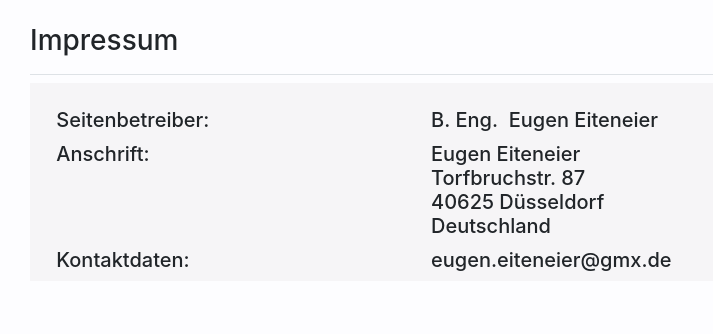
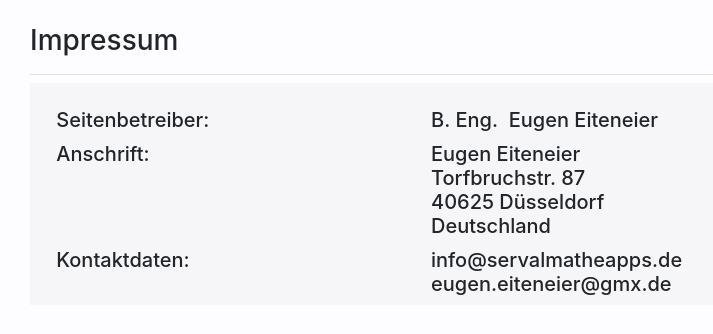
Before and after one commit to eiteneie34/m_app1, a Django app: page /impressum/ in a window 1280 px wide. Shown: the part 58-392 px from the top of the page, without its empty margins (55-768 px from the left). Run offline with Django 3.2, Linux system fonts and the light colour scheme; some libraries are stand-ins or nearby versions.

Commit message:
info@...

```diff
--- a/m_app1s/templates/m_app1s/impressum.html
+++ b/m_app1s/templates/m_app1s/impressum.html
@@ -14,7 +14,7 @@
     <TD WIDTH="400" HEIGHT="10" valign=top><h5>&emsp;&nbsp;Anschrift:</h5></TD><TD><h5>Eugen Eiteneier<br>Torfbruchstr. 87<br>40625 Düsseldorf<br>Deutschland</h5></TD>
 </TR>
 <TR align="left" valign="center" style="background-color:#F6F5F7">
-    <TD WIDTH="400" HEIGHT="10" valign=top><h5>&emsp;&nbsp;Kontaktdaten:</h5></TD><TD><h5>eugen.eiteneier@gmx.de</h5></TD>
+    <TD WIDTH="400" HEIGHT="10" valign=top><h5>&emsp;&nbsp;Kontaktdaten:</h5></TD><TD><h5>info@servalmatheapps.de<br>eugen.eiteneier@gmx.de</h5></TD>
 </TR>
 </TABLE>
 
```
